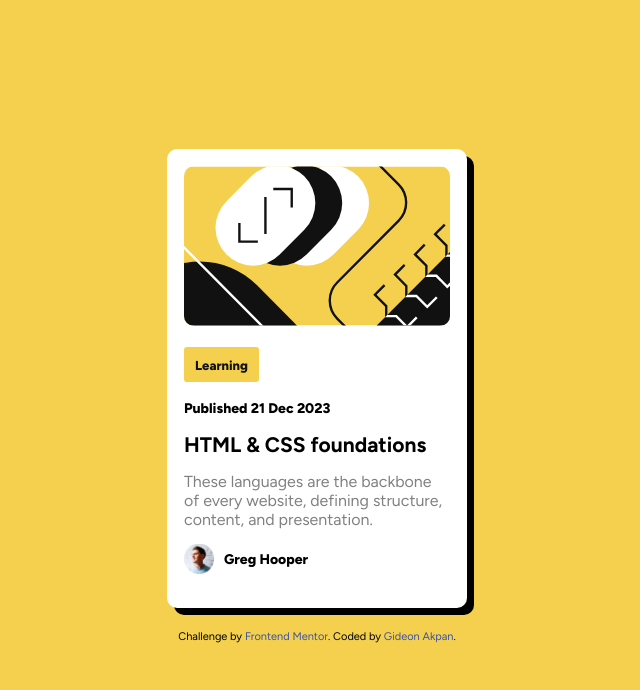
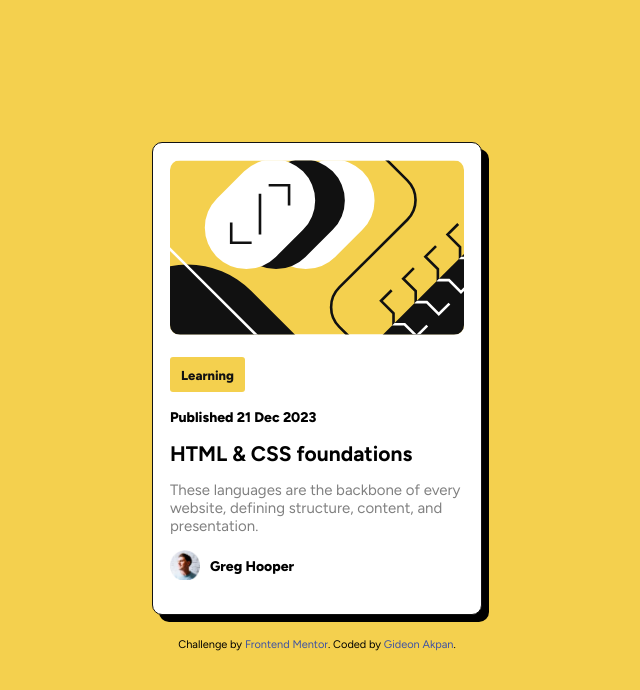
Before and after one commit to gideonakpan/Blog-preview-card, a plain HTML site: page index.html in a window 1280 px wide. Shown: the whole page, without its empty margins (323-963 px from the left). Drawn offline with Linux system fonts and the light colour scheme.

Commit message:
corrections made

```diff
--- a/style/index.css
+++ b/style/index.css
@@ -22,8 +22,9 @@ body {
     font-family: "Figtree", sans-serif;
 }
 article {
-    max-width: var(--container-width-lg);
+    max-width: 330px;
     background: hsl(0, 0%, 100%);
+    border: 1px solid hsl(0, 0%, 7%);
     border-radius: 10px;
     padding: 17px;
     box-shadow: 7px 7px;
@@ -66,7 +67,7 @@ article .content h4 {
     font-weight: 800;
 }
 article .content p {
-    font-size: 16px;
+    font-size: 15px;
     color: hsl(0, 0%, 50%);
 }
 .tutor {
@@ -81,16 +82,5 @@ footer {
     margin-top: 15px;
 }
 
-
-@media screen and (max-width: 1440px) {
-
-
-    article {
-        max-width: var(--container-width-md);
-    }
-}
-
-
-
 .attribution { font-size: 11px; text-align: center; }
 .attribution a { color: hsl(228, 45%, 44%); }
```
